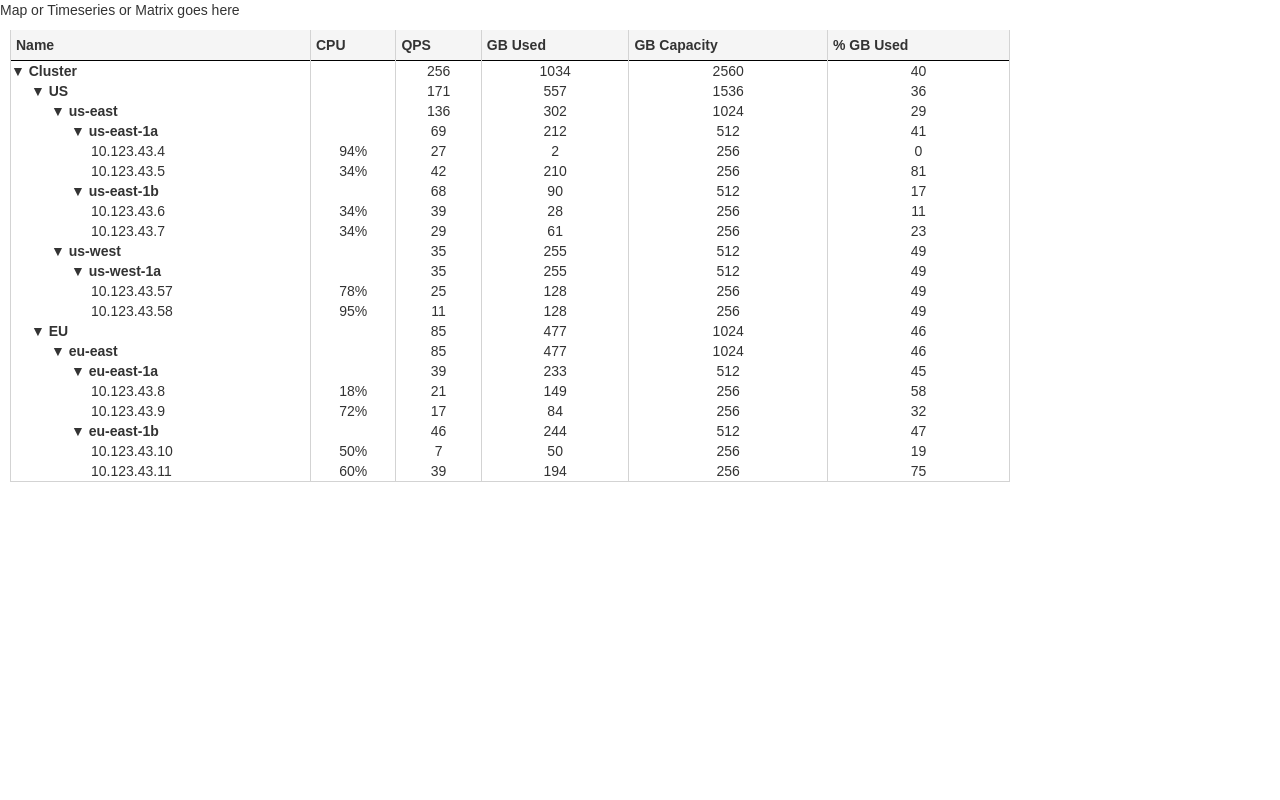
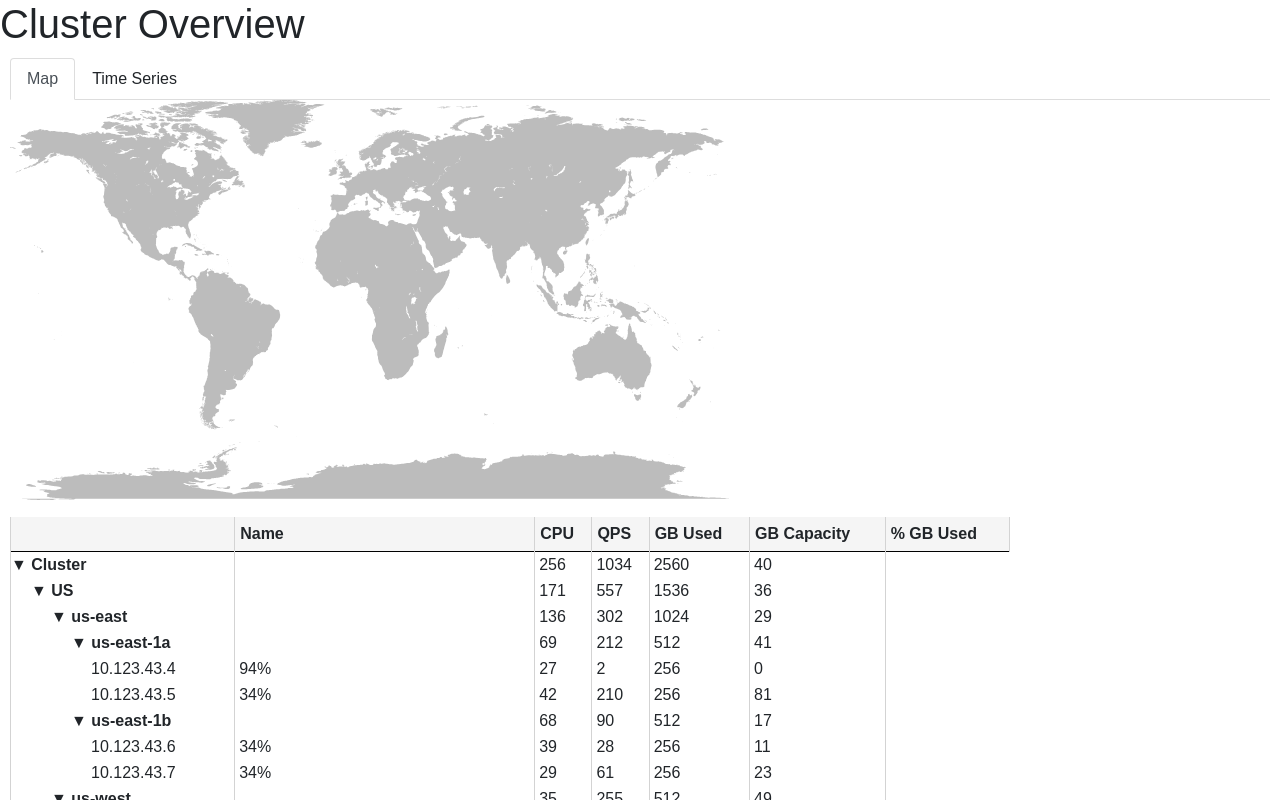
Before and after one commit to vilterp/dashboard-prototype, a React (Create React App) app: page / in a window 1280 px wide. Shown: the top 800 px of the page. Built offline with nearby package versions, Linux system fonts and the light colour scheme; the HTML template or start-up script is replaced by a standard one.

Commit message:
tabs: map and time series

```diff
--- a/package.json
+++ b/package.json
@@ -4,6 +4,7 @@
   "private": true,
   "dependencies": {
     "classnames": "^2.2.5",
+    "lodash": "^4.17.4",
     "react": "^16.1.0",
     "react-dom": "^16.1.0",
     "react-scripts": "1.0.17"
--- a/public/index.html
+++ b/public/index.html
@@ -1,7 +1,7 @@
 <!DOCTYPE html>
 <html lang="en">
   <head>
-    <link rel="stylesheet" href="http://cdnjs.cloudflare.com/ajax/libs/twitter-bootstrap/3.1.1/css/bootstrap.css" />
+    <link rel="stylesheet" href="https://maxcdn.bootstrapcdn.com/bootstrap/4.0.0-beta.2/css/bootstrap.min.css" integrity="sha384-PsH8R72JQ3SOdhVi3uxftmaW6Vc51MKb0q5P2rRUpPvrszuE4W1povHYgTpBfshb" crossorigin="anonymous">
     <meta charset="utf-8">
     <meta name="viewport" content="width=device-width, initial-scale=1, shrink-to-fit=no">
     <meta name="theme-color" content="#000000">
--- a/src/App.css
+++ b/src/App.css
@@ -21,7 +21,7 @@
 }
 
 td.treetable-stat {
-  text-align: center;
+  padding-left: 4px;
 }
 
 .treetable td, .treetable th {
--- a/src/App.js
+++ b/src/App.js
@@ -1,13 +1,78 @@
+import _ from 'lodash';
 import React, { Component } from 'react';
 import TreeTable from './TreeTable';
 import nodeTree from './data'
+import map from './map.svg';
+import classNames from 'classnames';
 import './App.css';
 
+const TAB_MAP = 'MAP';
+const TAB_TS = 'TS';
+
+const TABS = {
+  [TAB_MAP]: 'Map',
+  [TAB_TS]: 'Time Series'
+};
+
 class App extends Component {
+
+  constructor() {
+    super();
+    this.state = {
+      tab: TAB_MAP
+    };
+  }
+
+  handleChangeTab(tabId) {
+    this.setState({
+      tab: tabId
+    });
+  }
+
   render() {
+    const handleChangeTab = this.handleChangeTab.bind(this);
+
+    console.log(this.state.tab);
+    let tabContents;
+    switch (this.state.tab) {
+      case TAB_MAP:
+        tabContents = (
+          <svg height="400px" width="800px">
+            <image href={map} height="400px" />
+          </svg>
+        );
+        break;
+      case TAB_TS:
+        tabContents = (
+          <div style={{ height: 400 }}>
+            <p>Imagine some pretty time series here</p>
+          </div>
+        );
+        break;
+      default:
+        console.error('unknown tab');
+        tabContents = null;
+    }
+
     return (
       <div>
-        <div>Map or Timeseries or Matrix goes here</div>
+        <h1>Cluster Overview</h1>
+        <div style={{ margin: 10 }}>
+          <ul className="nav nav-tabs">
+            {_.map(TABS, (tabName, tabId) => (
+              <li
+                key={tabId}
+                className="nav-item"
+                onClick={() => { console.log(tabId); handleChangeTab(tabId) }}
+              >
+                <a className={classNames('nav-link', { active: this.state.tab === tabId })}>
+                  {tabName}
+                </a>
+              </li>
+            ))}
+          </ul>
+          {tabContents}
+        </div>
         <div>
           <TreeTable nodes={nodeTree} />
         </div>
--- a/src/TreeTable.js
+++ b/src/TreeTable.js
@@ -124,6 +124,7 @@ class TreeTable extends Component {
       <table className="table-compact treetable">
         <thead>
           <tr>
+            <th></th>
             <th style={{ width: 300 }}>Name</th>
             <th>CPU</th>
             <th>QPS</th>
```
Also changed, not shown: src/map.svg (added).
